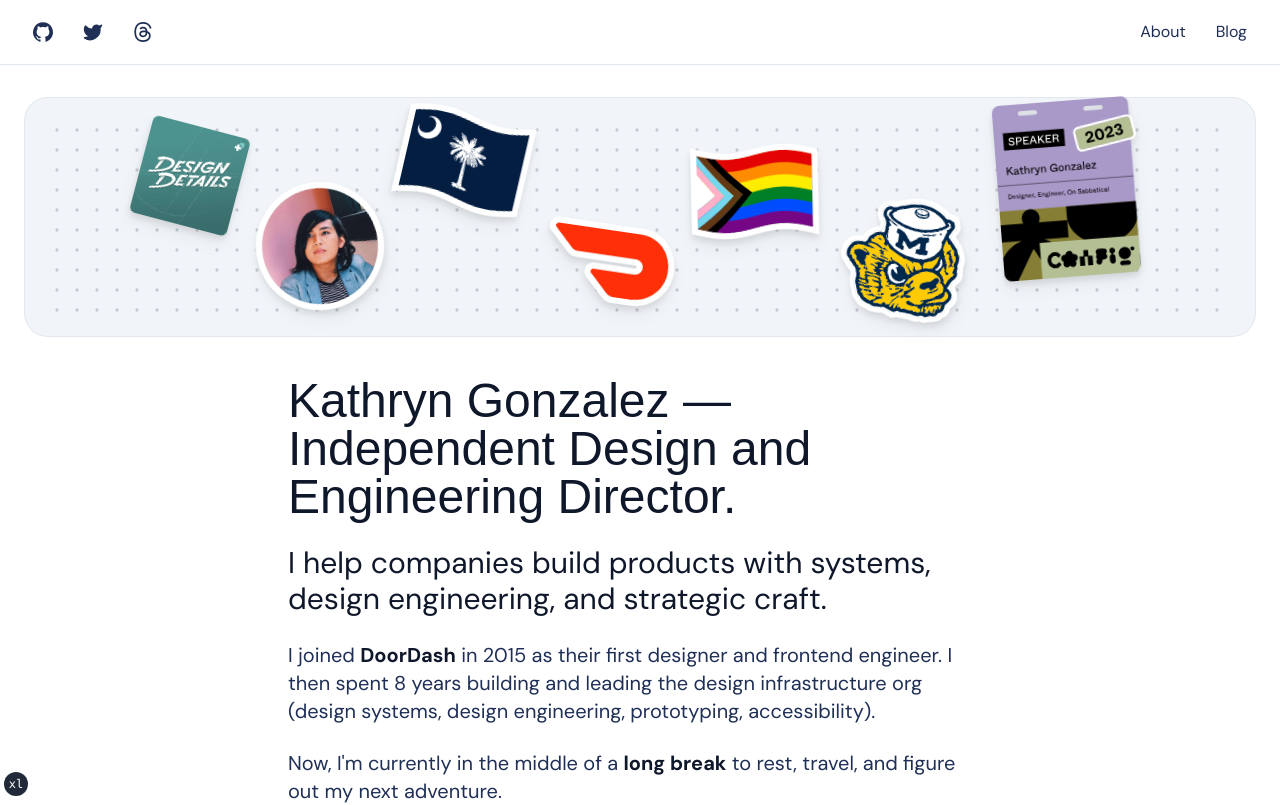
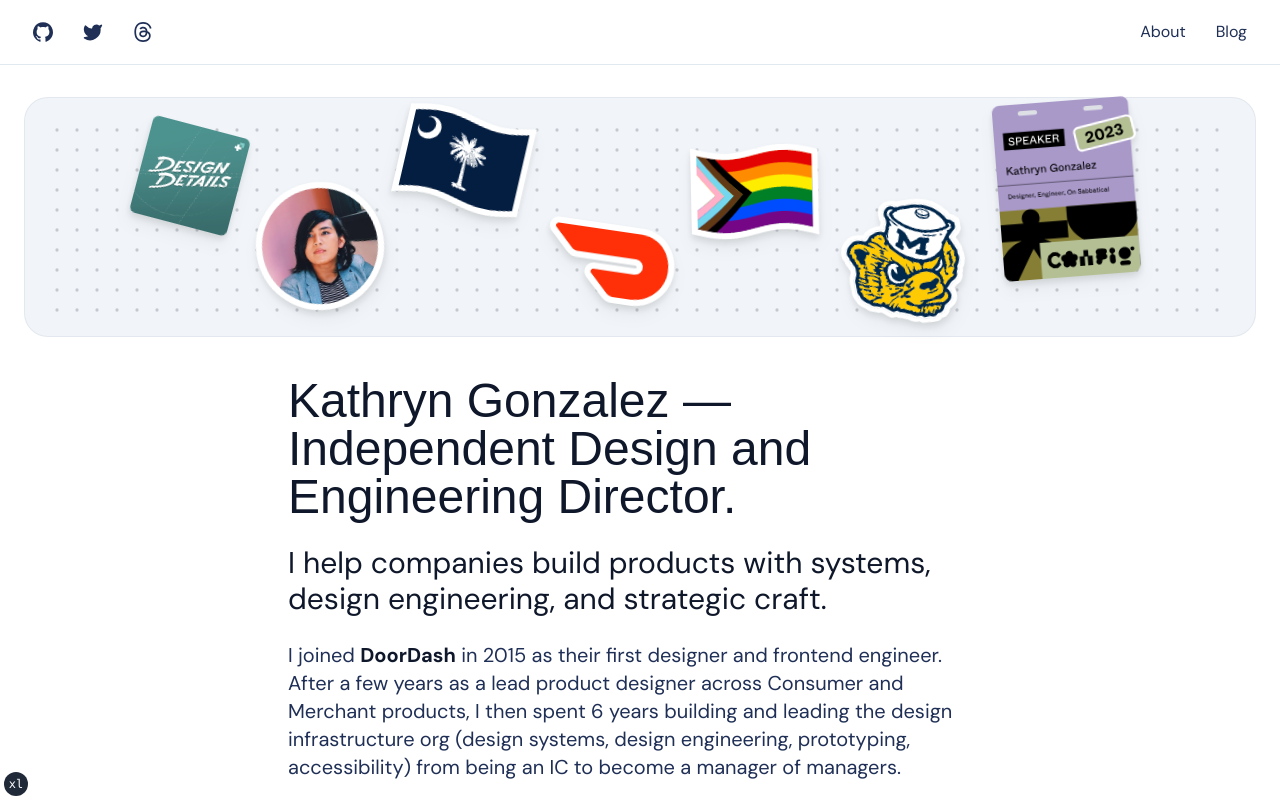
Before and after one commit to ryngonzalez/ryngonzalez.com, a Next.js app in the folder next/: page / in a window 1280 px wide. Shown: the top 805 px of the page. Built offline with nearby package versions, Linux system fonts and the light colour scheme; a web font is replaced by a local one.

Commit message:
feat: update front-page blurb

```diff
--- a/next/app/page.tsx
+++ b/next/app/page.tsx
@@ -68,9 +68,11 @@
             <HighlightText className="cursor-rocket hover:text-[#ff3008]">
               DoorDash
             </HighlightText>{" "}
-            in 2015 as their first designer and frontend engineer. I then spent
-            8 years building and leading the design infrastructure org (design
-            systems, design engineering, prototyping, accessibility).
+            in 2015 as their first designer and frontend engineer. After a few
+            years as a lead product designer across Consumer and Merchant
+            products, I then spent 6 years building and leading the design
+            infrastructure org (design systems, design engineering, prototyping,
+            accessibility) from being an IC to become a manager of managers.
           </p>
           <p>
             Now, I'm currently in the middle of a{" "}
```
